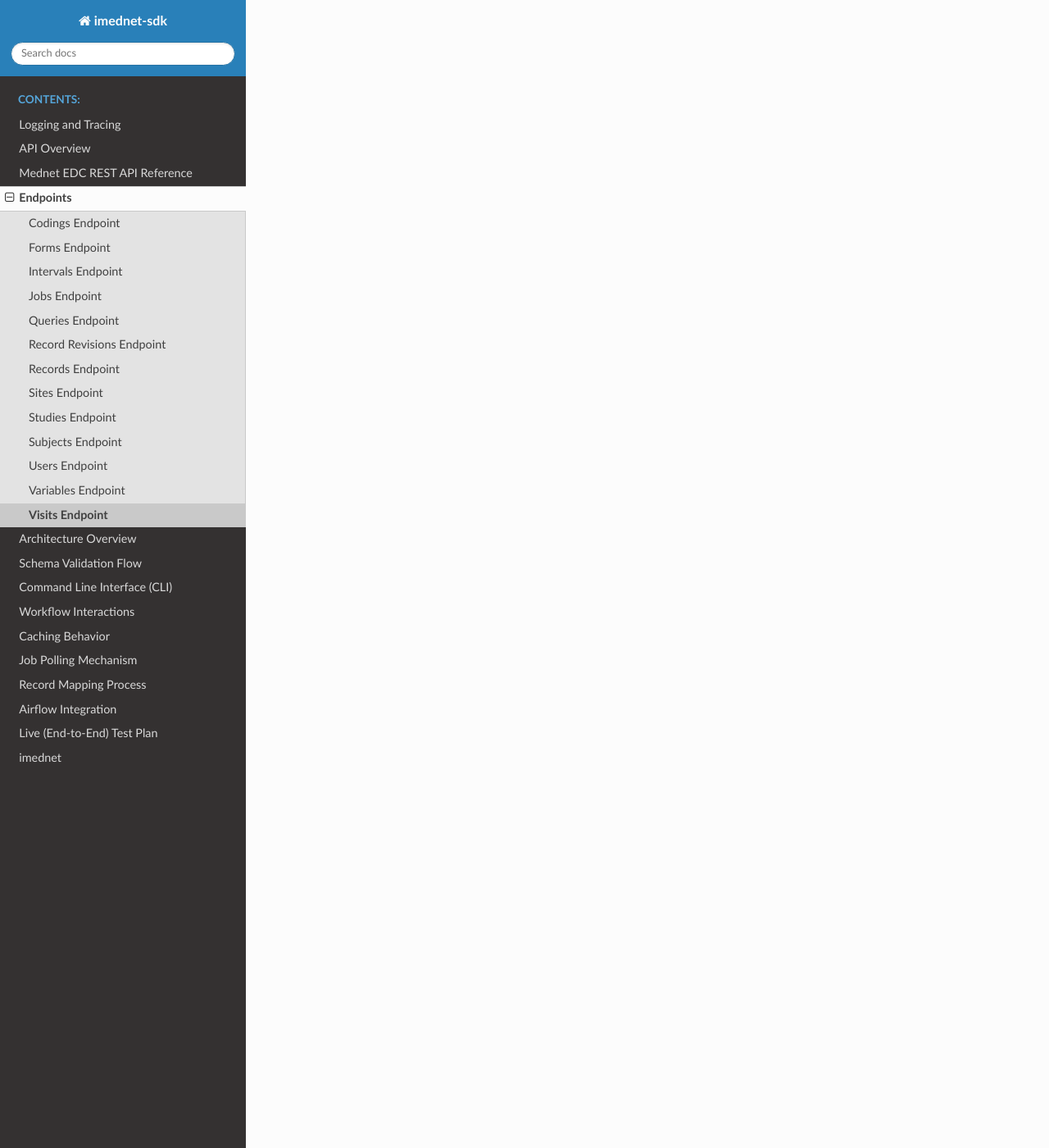
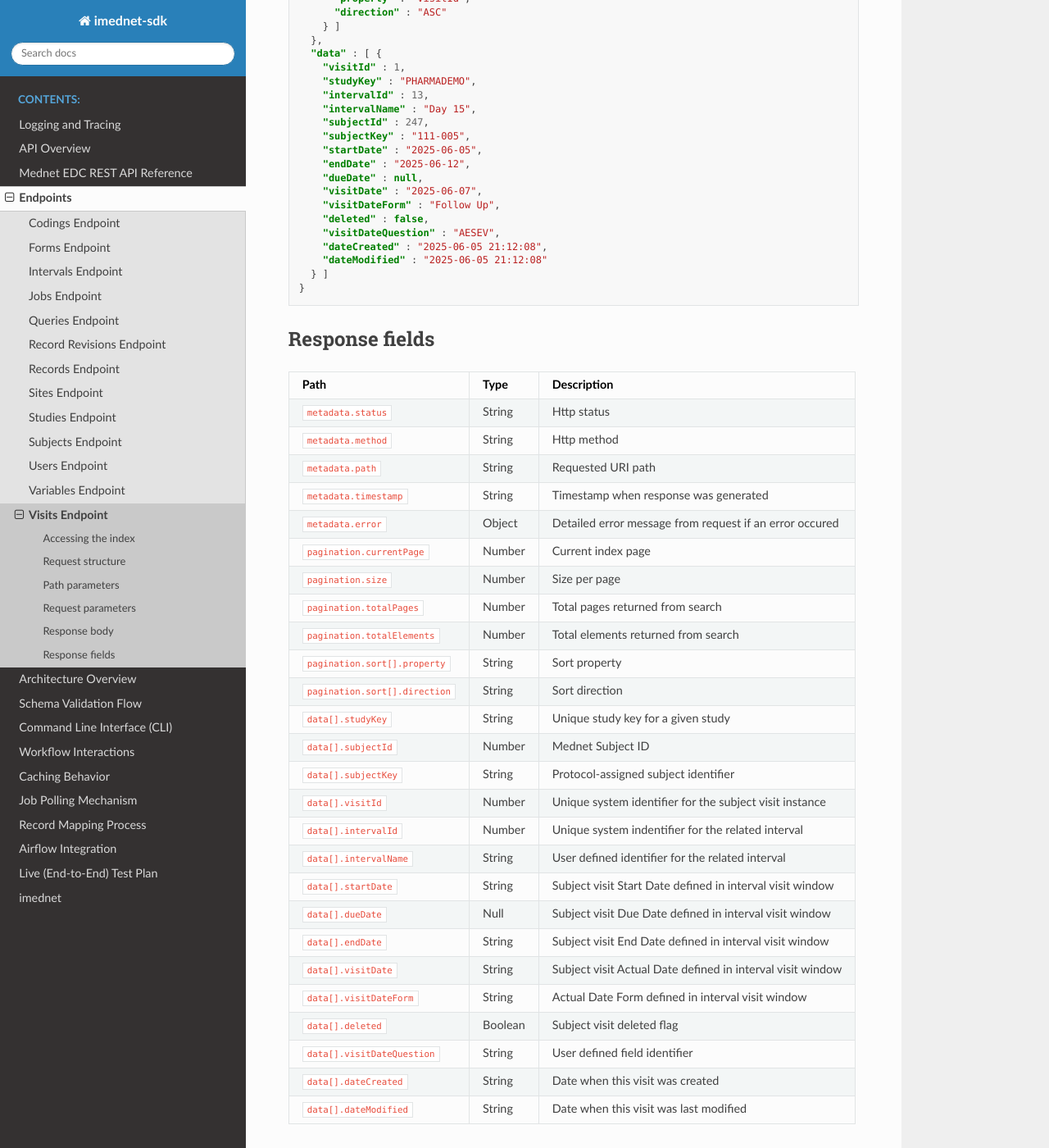
Before and after one commit to fderuiter/imednet-python-sdk, a Sphinx documentation site: the page built from docs/endpoints/visits.rst, in a window 1280 px wide and 1400 px high, scrolled down 1409 px. Shown: the whole window at 82% size. Built offline with Sphinx 7.4.7 and the Read the Docs theme 3.1.0, drawn with Linux system fonts in a browser that asks for light colours; pages that are not in the unit, such as notebooks, are missing from menus; some of the changed text lies outside the part shown.

Commit message:
docs: expand visits endpoint reference (#287)

```diff
--- a/docs/endpoints/visits.rst
+++ b/docs/endpoints/visits.rst
@@ -1,6 +1,185 @@
 Visits Endpoint
 ===============
 
-Placeholder for Visits endpoint documentation.
+Given a ``studyKey``, fetch the set of visits for that study. A visit represents a single
+instance of an interval for a subject.
+
+Accessing the index
+-------------------
+
+A ``GET`` request is used to access the index.
+
+Request structure
+-----------------
+
+.. code-block:: http
+
+   GET /api/v1/edc/studies/PHARMADEMO/visits?page=0&size=25&sort=visitId%2CASC&filter=subjectKey%3D%3D270 HTTP/1.1
+   Content-Type: application/json
+   Host: localhost:8080
+
+Path parameters
+---------------
+
+Path parameters are required.
+
+.. list-table:: /api/v1/edc/studies/{studyKey}/visits
+   :header-rows: 1
+
+   * - Parameter
+     - Description
+   * - ``studyKey``
+     - StudyKey to retrieve list of visits
+
+Request parameters
+------------------
+
+Request parameters are optional. Default values are used unless specified.
+
+.. list-table::
+   :header-rows: 1
+
+   * - Parameter
+     - Description
+   * - ``page``
+     - Which index page to be returned. Default value is 0.
+   * - ``size``
+     - Items per page to be returned. Default value is 25. Maximum items allowed per page is 500
+   * - ``sort``
+     - Name of the property by which to sort the result set. To sort in a particular direction add a comma to the property name and either ``asc`` or ``desc``. To sort by multiple properties add additional sort parameters. Default value is ``visitId,asc``.
+   * - ``filter``
+     - Optional filter search criteria. Must follow correct syntax. Refer to filter section for details.
+
+Response body
+-------------
+
+Below is an example response payload.
+
+.. code-block:: json
+
+   {
+     "metadata" : {
+       "status" : "OK",
+       "method" : "GET",
+       "path" : "/api/v1/edc/studies/PHARMADEMO/visits",
+       "timestamp" : "2025-06-05 21:12:08",
+       "error" : { }
+     },
+     "pagination" : {
+       "currentPage" : 0,
+       "size" : 25,
+       "totalPages" : 1,
+       "totalElements" : 1,
+       "sort" : [ {
+         "property" : "visitId",
+         "direction" : "ASC"
+       } ]
+     },
+     "data" : [ {
+       "visitId" : 1,
+       "studyKey" : "PHARMADEMO",
+       "intervalId" : 13,
+       "intervalName" : "Day 15",
+       "subjectId" : 247,
+       "subjectKey" : "111-005",
+       "startDate" : "2025-06-05",
+       "endDate" : "2025-06-12",
+       "dueDate" : null,
+       "visitDate" : "2025-06-07",
+       "visitDateForm" : "Follow Up",
+       "deleted" : false,
+       "visitDateQuestion" : "AESEV",
+       "dateCreated" : "2025-06-05 21:12:08",
+       "dateModified" : "2025-06-05 21:12:08"
+     } ]
+   }
+
+Response fields
+---------------
+
+.. list-table::
+   :header-rows: 1
+
+   * - Path
+     - Type
+     - Description
+   * - ``metadata.status``
+     - String
+     - Http status
+   * - ``metadata.method``
+     - String
+     - Http method
+   * - ``metadata.path``
+     - String
+     - Requested URI path
+   * - ``metadata.timestamp``
+     - String
+     - Timestamp when response was generated
+   * - ``metadata.error``
+     - Object
+     - Detailed error message from request if an error occured
+   * - ``pagination.currentPage``
+     - Number
+     - Current index page
+   * - ``pagination.size``
+     - Number
+     - Size per page
+   * - ``pagination.totalPages``
+     - Number
+     - Total pages returned from search
+   * - ``pagination.totalElements``
+     - Number
+     - Total elements returned from search
+   * - ``pagination.sort[].property``
+     - String
+     - Sort property
+   * - ``pagination.sort[].direction``
+     - String
+     - Sort direction
+   * - ``data[].studyKey``
+     - String
+     - Unique study key for a given study
+   * - ``data[].subjectId``
+     - Number
+     - Mednet Subject ID
+   * - ``data[].subjectKey``
+     - String
+     - Protocol-assigned subject identifier
+   * - ``data[].visitId``
+     - Number
+     - Unique system identifier for the subject visit instance
+   * - ``data[].intervalId``
+     - Number
+     - Unique system indentifier for the related interval
+   * - ``data[].intervalName``
+     - String
+     - User defined identifier for the related interval
+   * - ``data[].startDate``
+     - String
+     - Subject visit Start Date defined in interval visit window
+   * - ``data[].dueDate``
+     - Null
+     - Subject visit Due Date defined in interval visit window
+   * - ``data[].endDate``
+     - String
+     - Subject visit End Date defined in interval visit window
+   * - ``data[].visitDate``
+     - String
+     - Subject visit Actual Date defined in interval visit window
+   * - ``data[].visitDateForm``
+     - String
+     - Actual Date Form defined in interval visit window
+   * - ``data[].deleted``
+     - Boolean
+     - Subject visit deleted flag
+   * - ``data[].visitDateQuestion``
+     - String
+     - User defined field identifier
+   * - ``data[].dateCreated``
+     - String
+     - Date when this visit was created
+   * - ``data[].dateModified``
+     - String
+     - Date when this visit was last modified
 
 `Portal docs <https://portal.prod.imednetapi.com/docs/visits>`_
```
